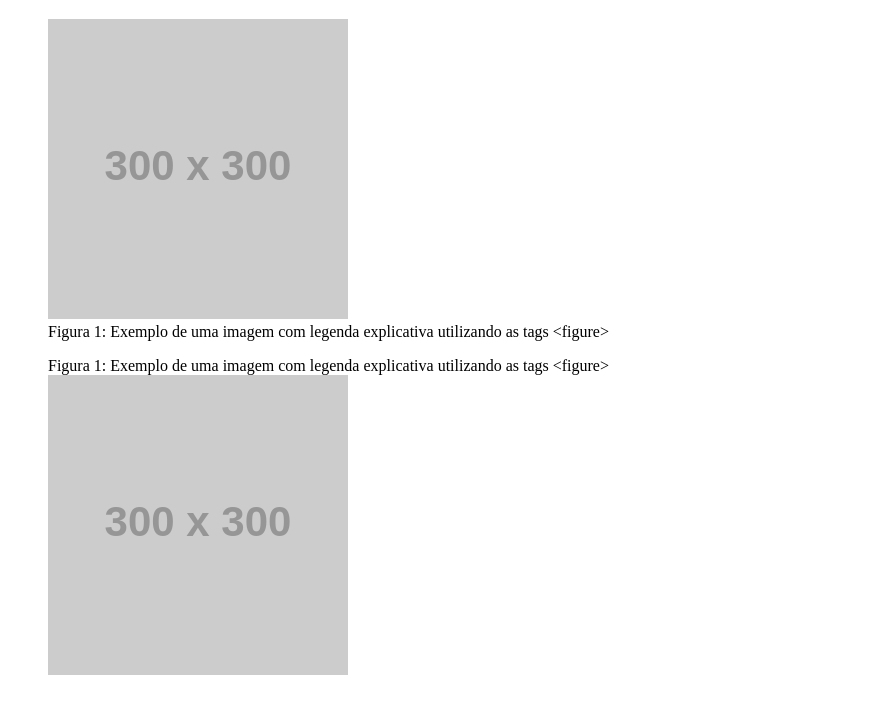
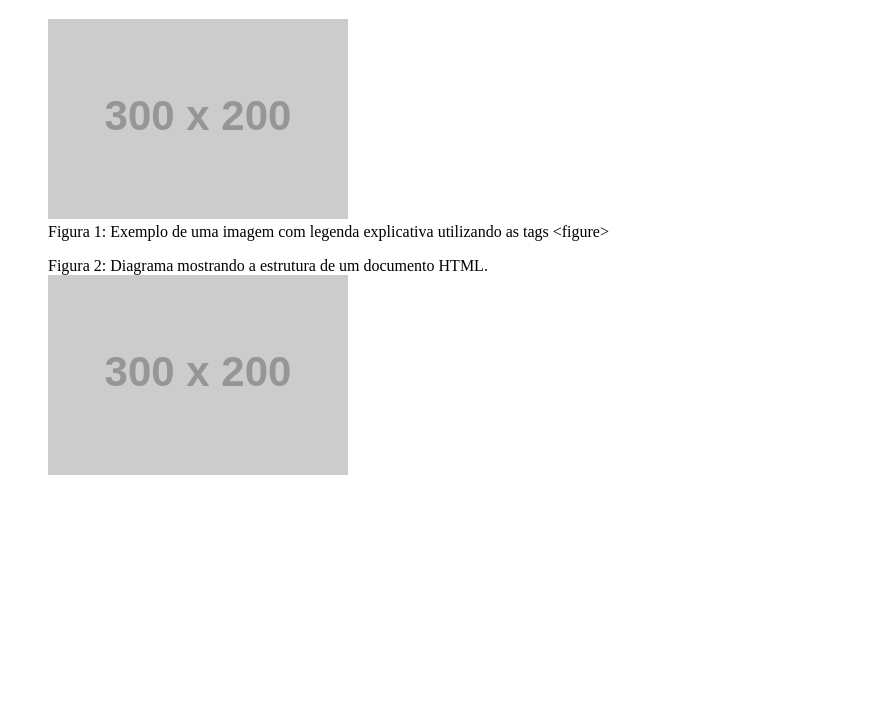
Before and after one commit to wndelix/atividade11, a plain HTML site: page index.html in a window 1280 px wide. Shown: the part 61-774 px from the top of the page, without its empty margins (0-880 px from the left). Drawn offline with Linux system fonts and the light colour scheme; placeholder pictures from the web are drawn by us.

Commit message:
Modify images and captions in index.html
Updated images and captions in the HTML file.

```diff
--- a/index.html
+++ b/index.html
@@ -9,15 +9,15 @@
     <h1>Exemplo de imagem de uso das tags &lt;figure&gt; e &lt;figcaption&gt;</h1>
 
     <figure>
-        <img src="https://placehold.co/300x300/png" alt="300" width="300" height="300">
+        <img src="https://placehold.co/300x200/" alt="Exemplo de imagem com legenda" width="300" height="200">
 
         <figcaption>Figura 1: Exemplo de uma imagem com legenda explicativa utilizando as tags &lt;figure&gt;</figcaption>
     </figure>
 
     <figure>
-        <figcaption>Figura 1: Exemplo de uma imagem com legenda explicativa utilizando as tags &lt;figure&gt;</figcaption>
+        <figcaption>Figura 2: Diagrama mostrando a estrutura de um documento HTML.</figcaption>
 
-        <img src="https://placehold.co/300x300/png" alt="300x" width="300" height="300">
+        <img src="https://placehold.co/300x200/blue/grey" alt="Diagrama da estrutura HTML" width="300" height="200">
     </figure>
 
 </body>
```
